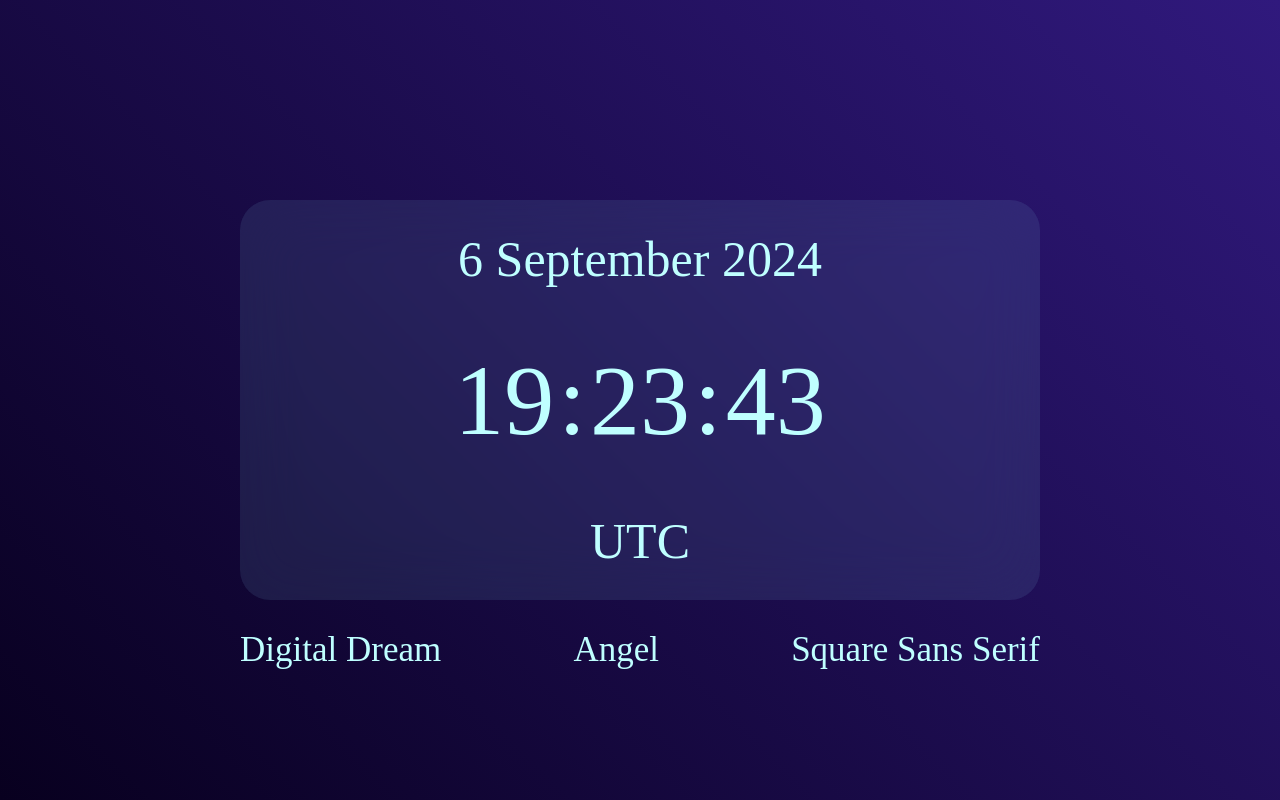
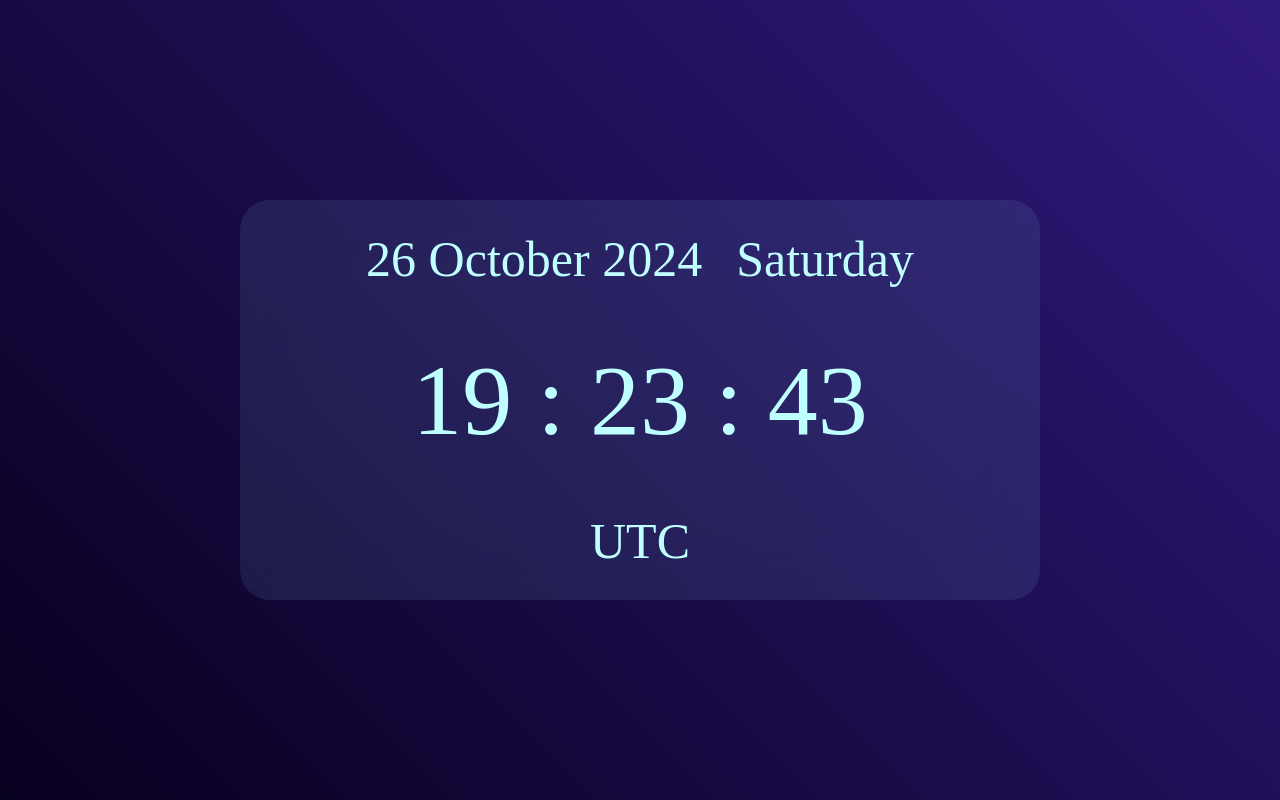
Before and after one commit to RudraPatel5435/Digital_Clock, a plain HTML site: page index.html in a window 1280 px wide. Drawn offline with Linux system fonts and the light colour scheme; a web font is replaced by a local one.

Commit message:
Clock Finalized

```diff
--- a/index.html
+++ b/index.html
@@ -8,6 +8,7 @@
         <div class="clock">
             <div class="date">
                 <span id = "date"></span>
+                <span id="day"></span>
             </div>
             <div class="time">
                 <span id="hours"></span>
@@ -20,11 +21,6 @@
                 <span id="timezone"></span>
             </div>
         </div>
-        <div class="fonts">
-            <span class="font1">Digital Dream</span>
-            <span class="font2">Angel</span>
-            <span class="font3">Square Sans Serif</span>
-        </div>
     </div>
 
     <script src="script.js"></script>
--- a/script.js
+++ b/script.js
@@ -1,69 +1,50 @@
 let weeks = {
+    0: "Sunday",
     1: "Monday",
     2: "Tuesday",
     3: "Wednesday",
     4: "Thursday",
     5: "Friday",
-    6: "Saturday",
-    7: "Sunday"
+    6: "Saturday"
 }
 let months = {
-    1: "January",
-    2: "Febuary",
-    3: "March",
-    4: "April",
-    5: "May",
-    6: "June",
-    7: "July",
-    8: "August",
-    9: "September",
-    10: "October",
-    11: "November",
-    12: "December"
+    0: "January",
+    1: "Febuary",
+    2: "March",
+    3: "April",
+    4: "May",
+    5: "June",
+    6: "July",
+    7: "August",
+    8: "September",
+    9: "October",
+    10: "November",
+    11: "December"
 }
+var hours = document.querySelector("#hours")
+var minutes = document.querySelector("#minutes")
+var seconds = document.querySelector("#seconds")
+var datespan = document.querySelector("#date")
+var timeZonespan = document.querySelector("#timezone")
+var dayspan = document.querySelector("#day")
 setInterval(()=>{
     let curr = new Date()
     const timeZone = Intl.DateTimeFormat().resolvedOptions().timeZone
-    const day = curr.getDay()
+    const day = weeks[curr.getDay()]
     const week = weeks[curr.getDay()]
     const month = months[curr.getMonth()]
     const year = curr.getFullYear()
     const hour = curr.getHours()
     const min = curr.getMinutes()
     const sec = curr.getSeconds()
+    const date = curr.getDate()
 
-    var hours = document.querySelector("#hours")
-    var minutes = document.querySelector("#minutes")
-    var seconds = document.querySelector("#seconds")
-    var date = document.querySelector("#date")
-    var timeZonespan = document.querySelector("#timezone")
 
     hours.innerText = hour < 10 ? "0"+ hour : hour
     minutes.innerText = min < 10 ? "0"+ min : min
     seconds.innerText = sec < 10 ? "0"+ sec : sec
-    date.innerText = `${day} ${month} ${year}`
+    datespan.innerText = `${date} ${month} ${year}`
     timeZonespan.innerText = timeZone
+    dayspan.innerText = `${day}`
 
 }, 1000)
-
-let clock = document.querySelector(".clock")
-let font1 = document.querySelector(".font1")
-let font2 = document.querySelector(".font2")
-let font3 = document.querySelector(".font3")
-var timeall = document.getElementsByClassName("time")
-
-font1.addEventListener("click", () => {
-    date.style.fontFamily = "Digital Dream"
-    timeZonespan.style.fontFamily = "Digital Dream"
-    timeall.style.fontFamily = "Digital Dream"
-})
-font2.addEventListener("click", () => {
-    date.style.fontFamily = "Square Sans Serif 7"
-    timeZonespan.style.fontFamily = "Square Sans Serif"
-    timeall.style.fontFamily = "Square Sans Serif"
-})
-font2.addEventListener("click", () => {
-    date.style.fontFamily = "ClickClock"
-    timeZonespan.style.fontFamily = "ClickClock"
-    timeall.style.fontFamily = "ClickClock"
-})
--- a/style.css
+++ b/style.css
@@ -1,14 +1,6 @@
 @font-face {
-    font-family: "ClickClock";
+    font-family: ClickClock;
     src: url(Fonts/ClickClock.otf);
-}
-@font-face {
-    font-family: "Square Sans Serif";
-    src: url(Fonts/square_sans_serif_7.ttf);
-}
-@font-face {
-    font-family: "Digital Dream";
-    src: url(Fonts/DIGITALDREAM.ttf);
 }
 *, *::before, *::after {
     padding: 0;
@@ -17,8 +9,11 @@
 }
 body{
     background: linear-gradient(45deg, #08001f, #30197d);
-    color: black;
+    color: rgb(191, 255, 255);
     position: relative;
+    display: flex;
+    justify-content: space-between;
+    align-items: center;
 }
 .container{
     height: 400px;
@@ -27,6 +22,7 @@ body{
     left: 50%;
     top:50%;
     transform: translate(-50%,-50%);
+    font-family: "ClickClock";
 }
 .clock {
     border-radius: 30px;
@@ -39,31 +35,18 @@ body{
     backdrop-filter: blur(30px);
     background-color: rgba(135, 206, 235, 0.11);
 }
-span{
-    color: rgb(191, 255, 255);
-    font-size: 100px;
-}
-#date, #timezone {
+#date, #timezone, #day {
     font-size: 50px;
 }
-/* #date, #timezone, .time {
-    font-family: "Square Sans Serif 7";
-} */
-.fonts{
-    margin-top: 30px;
-    display: flex;
-    align-items: center;
-    justify-content: space-between;
-}
-.fonts span{
-    font-size: 35px;
-}
+ #day {
+    margin-left: 30px;
+ }
 .date{
     margin-top: 30px;
+}
+.time{
+    font-size: 100px;
 }
 .timezone{
     margin-bottom: 30px;
 }
-.font1, .font2, .font3 {
-    cursor: pointer;
-}
```
Also changed, not shown: Fonts/DIGITALDREAM.ttf (deleted), Fonts/digital-7 (mono).ttf (deleted), Fonts/square_sans_serif_7.ttf (deleted).
